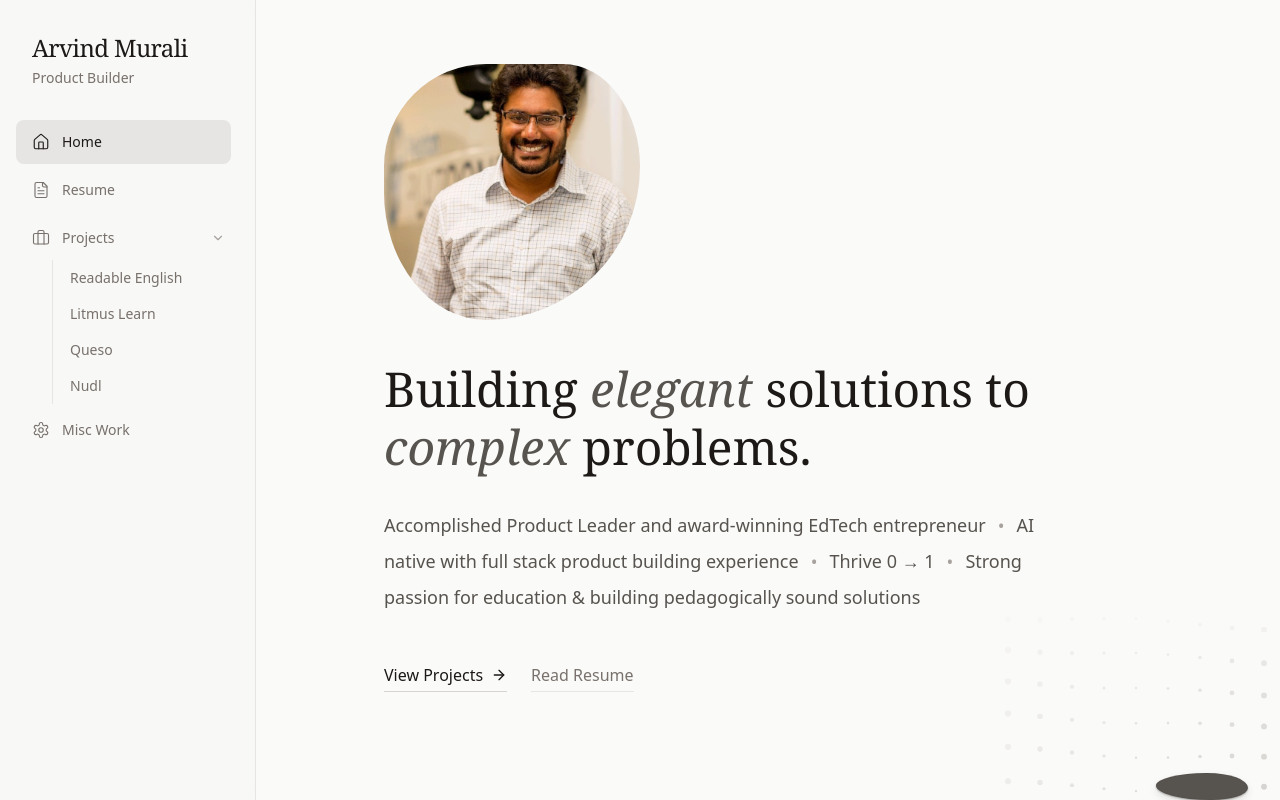
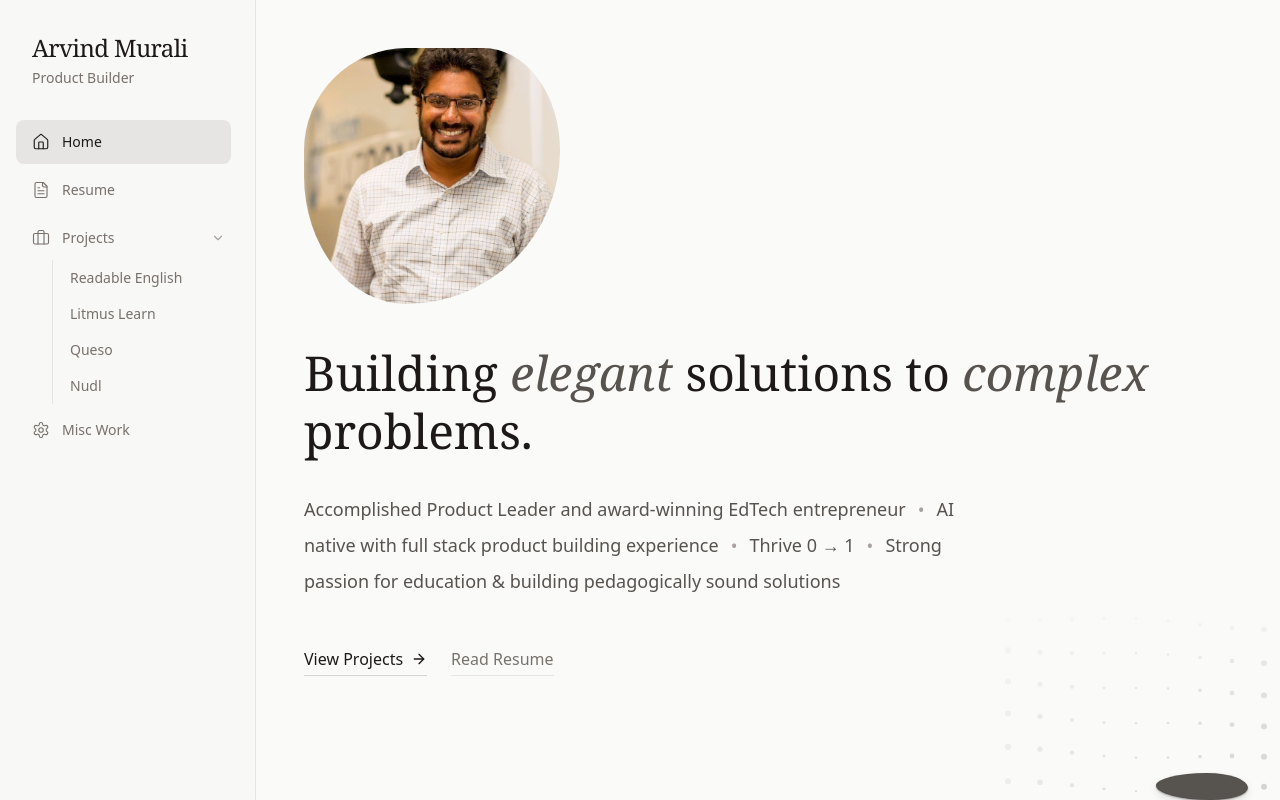
Before and after one commit to arvindm1991/Arvind-Murali-Portfolio, a React (Vite) app: page / in a window 1280 px wide. Built offline with nearby package versions, Linux system fonts and the light colour scheme; a web font is replaced by a local one.

Commit message:
Refine layout: widen max-widths for Home page and main Layout

```diff
--- a/src/components/Layout.tsx
+++ b/src/components/Layout.tsx
@@ -6,7 +6,7 @@ export const Layout = ({ children }: { children: React.ReactNode }) => {
     <div className="min-h-screen md:flex bg-stone-50 text-stone-800 font-sans selection:bg-stone-200 selection:text-stone-900">
       <Sidebar />
       <main className="flex-1 min-w-0 overflow-y-auto">
-        <div className="max-w-4xl mx-auto p-6 md:p-12 lg:p-16">
+        <div className="max-w-6xl mx-auto p-6 md:p-8 lg:p-12">
           {children}
         </div>
       </main>
--- a/src/pages/Home.tsx
+++ b/src/pages/Home.tsx
@@ -9,7 +9,7 @@ export const Home = () => {
     <PageTransition>
       <Background />
       <StoneStacker />
-      <div className="flex flex-col justify-center min-h-[40vh] max-w-2xl relative z-10">
+      <div className="flex flex-col justify-center min-h-[40vh] max-w-4xl relative z-10">
         <div className="mb-10 flex justify-center md:justify-start">
           <img
             src={`${import.meta.env.BASE_URL}assets/profile/profile.png`}
```
